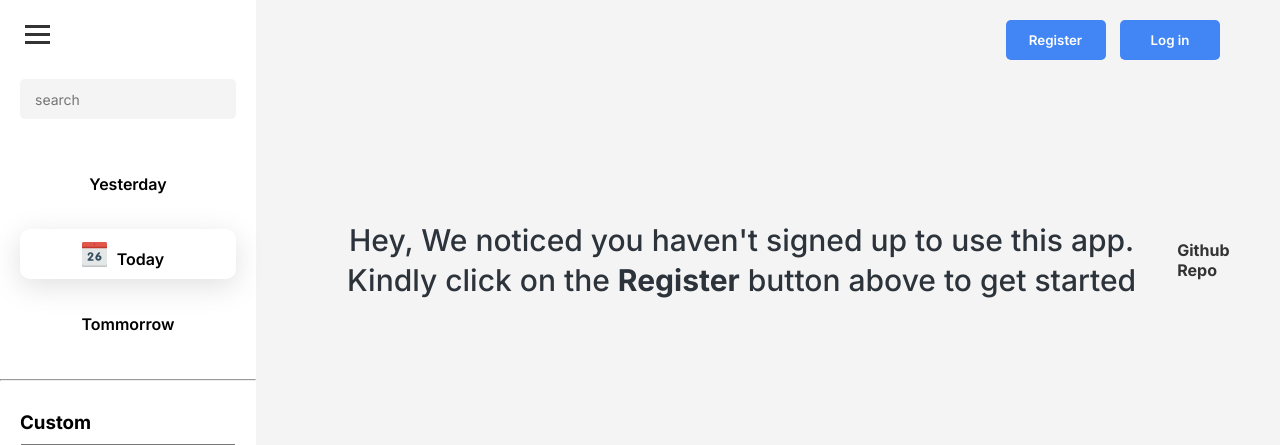
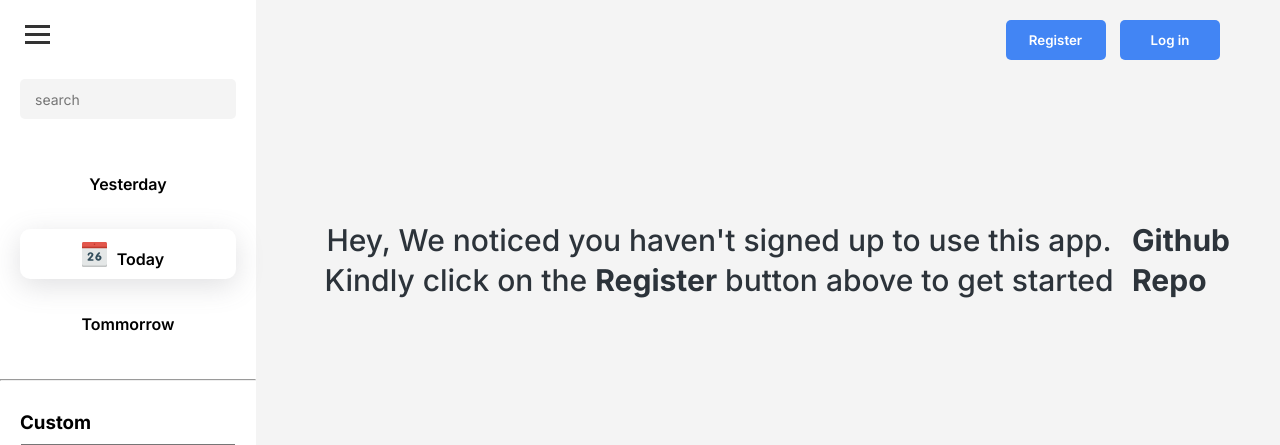
Before and after one commit to MMuyideen/AWS-CloudOps-week4, a Django app: page / in a window 1280 px wide. Shown: the top 445 px of the page. Run offline with Django 4.2, Linux system fonts and the light colour scheme.

Commit message:
Add Repository link and image

```diff
--- a/TODO/static/assets/css/style.css
+++ b/TODO/static/assets/css/style.css
@@ -409,11 +409,11 @@ section {
 }
 
 .github-link a {
+  font-size: 30px;
+  font-weight: 500;
+  line-height: 40px;
+  color: #2c333a;
   text-align: center;
-  margin-top: 20px;
-  color: #333;
-  text-decoration: none;
-  font-weight: bold;
 }
 
 .image-container img {
```
